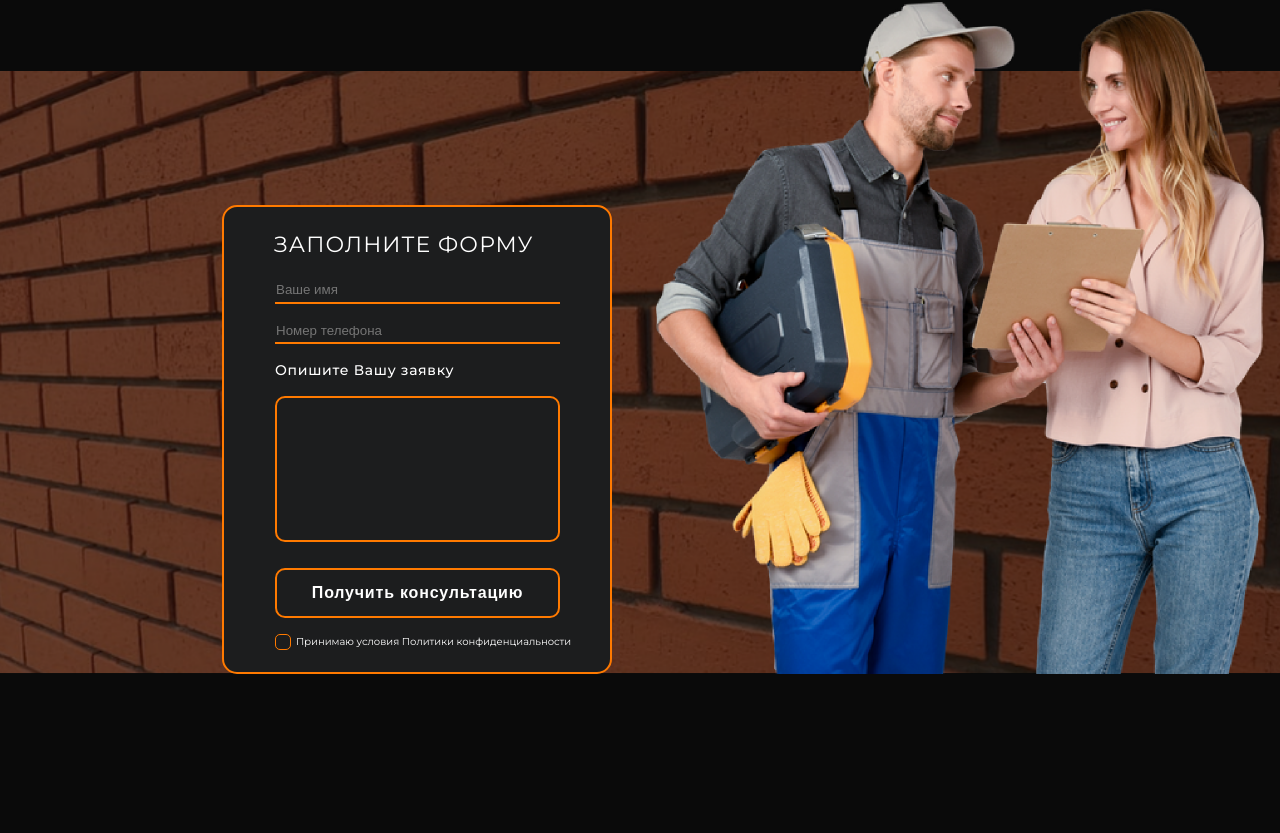
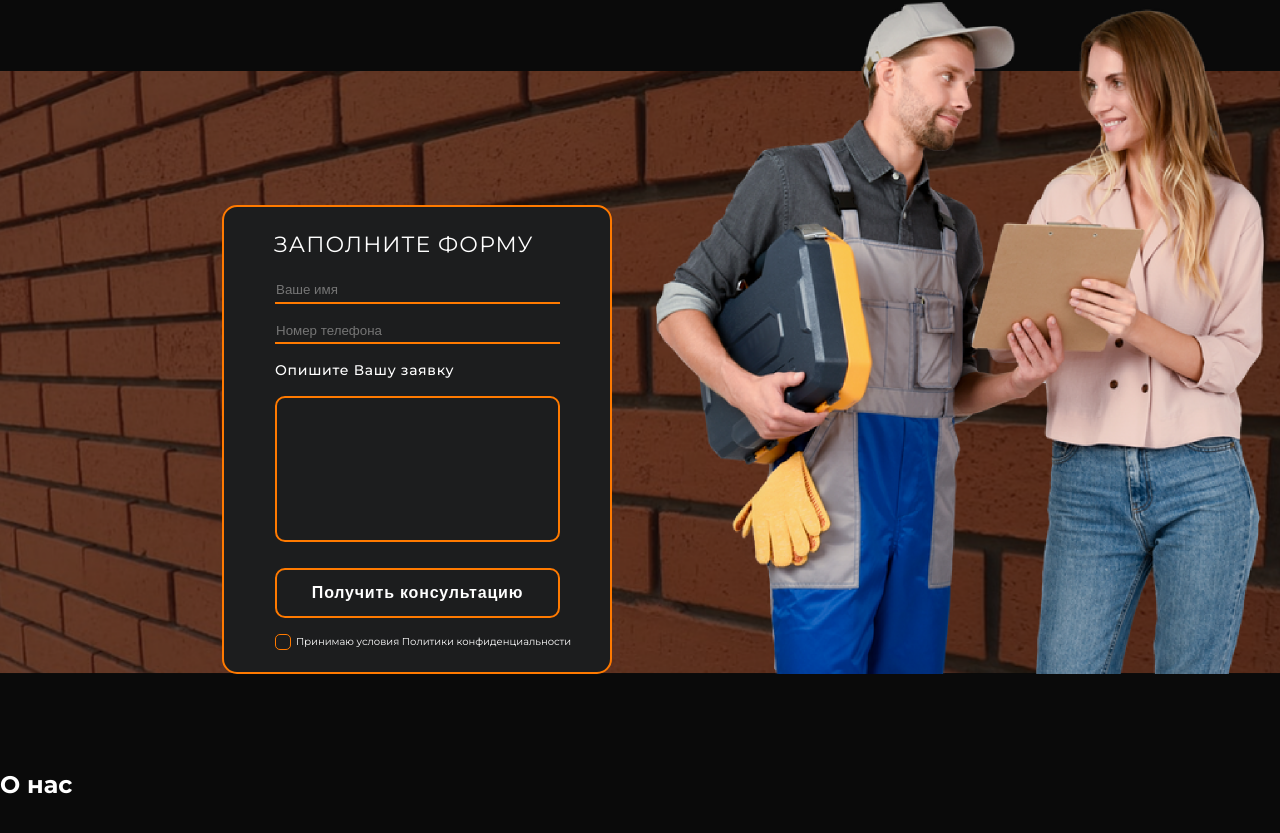
Before and after one commit to 34admal/Portfolio, a React (Create React App) app in the folder homel_build_site/: page / in a window 1280 px wide. Shown: the part 2518-3351 px from the top of the page. Before the commit the page ends 3288 px from the top, so only its background shows below. Built offline with nearby package versions, Linux system fonts and the light colour scheme.

Commit message:
feat: create component structure and base styles for AboutUs

```diff
--- a/homel_build_site/src/App.js
+++ b/homel_build_site/src/App.js
@@ -14,6 +14,7 @@ import  HowWeWorkSection from "./components/HowWeWorkSection";
 import OurServices from "./components/OurServices/OurServices";
 import PromoBlock from "./components/PromoBlock/PromoBlock";
 import Feedback from "./components/Feedback/Feedback";
+import AboutUs from "./components/AboutUs/AboutUs";
 import Footer from "./components/Footer";
 
 import "./App.css";
@@ -28,6 +29,7 @@ function App() {
         <OurServices/>
         <PromoBlock/>
         <Feedback/>
+        <AboutUs/>
       </Layout>
 
       {/* <Router>
--- /dev/null
+++ b/homel_build_site/src/components/AboutUs/AboutUs.jsx
@@ -0,0 +1,13 @@
+import styles from "./AboutUs.module.css";
+
+function AboutUs() {
+  return (
+    <section className={styles.about}>
+      <div className={styles.about__container}>
+        <h2>О нас</h2>
+      </div>
+    </section>
+  );
+}
+
+export default AboutUs;
--- /dev/null
+++ b/homel_build_site/src/components/AboutUs/AboutUs.module.css
@@ -0,0 +1,12 @@
+.about {
+  width: 100%;
+  box-sizing: border-box;
+}
+
+.about__container {
+  width: 100%;
+  max-width: 1440px;
+  margin: 0 auto;
+  box-sizing: border-box;
+}
+h2{color: white}
```
